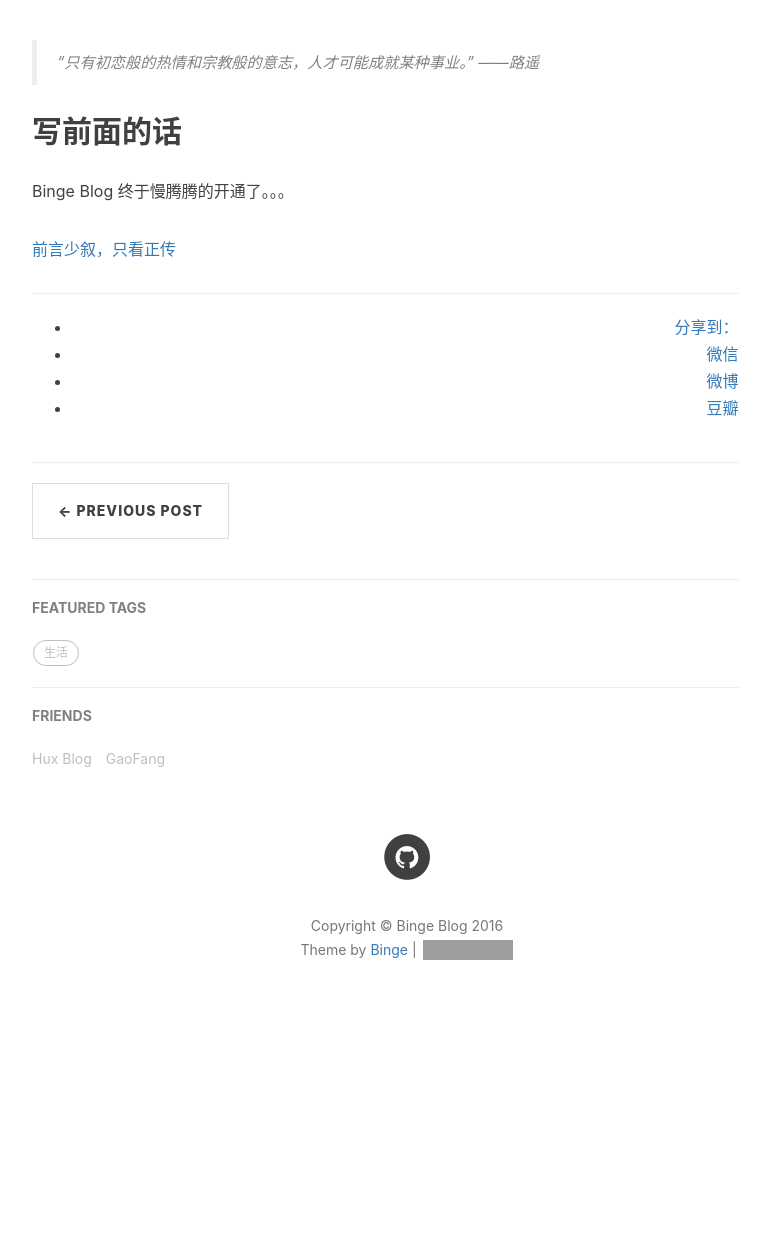
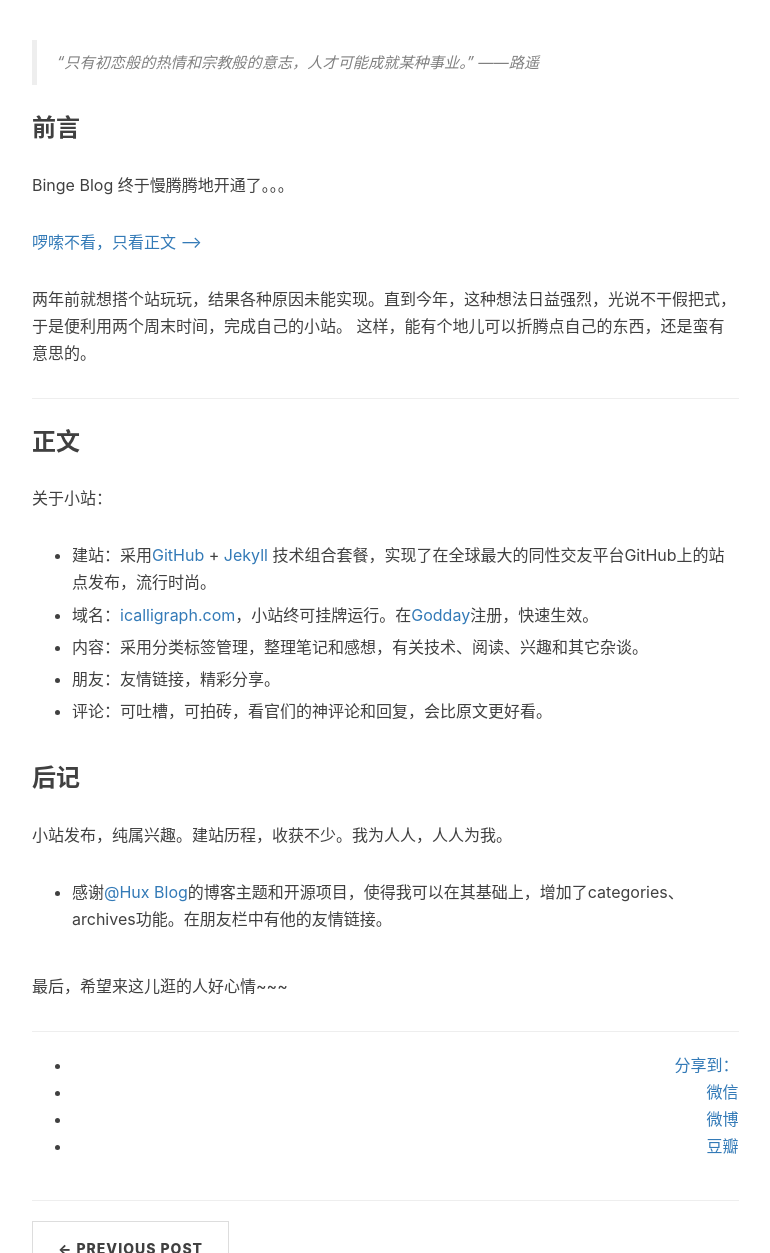
Before and after one commit to bingerambo/bingerambo_Jekyll_deploy, a Jekyll site: the page built from _posts/2016-07-09-hello-binge-blog.md, in a window 1280 px wide and 1400 px high, scrolled down 376 px. Shown: the part 147-1400 px from the top of the window, without its empty margins (233-1003 px from the left). Built offline with Jekyll 4.4.1, drawn with Linux system fonts in a browser that asks for light colours; nearby versions of some CDN libraries; comment, search, counter and statistics services are not loaded; before the commit the page ends 1577 px from its top, so only the background shows below that; grey boxes are pictures that could not be loaded.

Commit message:
modify blog

```diff
--- a/_posts/2016-07-09-hello-binge-blog.md
+++ b/_posts/2016-07-09-hello-binge-blog.md
@@ -1,7 +1,7 @@
 ---
 layout: post
 title:      "欢迎来到 Binge Blog"
-subtitle:   "开博了"
+subtitle:   "开博了,等你来"
 tags:
     - 生活
 date:       2016-07-09
@@ -14,8 +14,36 @@ bg-color: "linear-gradient(200deg, #7b888e, #0085a1)"
 >                                                   ——路遥
 
 
-## 写前面的话
+### 前言
 
-Binge Blog 终于慢腾腾的开通了。。。
+Binge Blog 终于慢腾腾地开通了。。。
 
-[前言少叙，只看正传 ](#build)
+[啰嗦不看，只看正文 ——>](#build)
+
+两年前就想搭个站玩玩，结果各种原因未能实现。直到今年，这种想法日益强烈，光说不干假把式，于是便利用两个周末时间，完成自己的小站。
+这样，能有个地儿可以折腾点自己的东西，还是蛮有意思的。
+
+<p id="build"></p>
+---
+
+### 正文
+
+关于小站：
+
+* 建站：采用[GitHub](https://github.com/) + [Jekyll](http://jekyllrb.com/) 技术组合套餐，实现了在全球最大的同性交友平台GitHub上的站点发布，流行时尚。
+
+* 域名：[icalligraph.com](http://icalligraph.com/)，小站终可挂牌运行。在[Godday](https://godaddy.com)注册，快速生效。
+
+* 内容：采用分类标签管理，整理笔记和感想，有关技术、阅读、兴趣和其它杂谈。
+
+* 朋友：友情链接，精彩分享。
+
+* 评论：可吐槽，可拍砖，看官们的神评论和回复，会比原文更好看。
+
+### 后记
+
+小站发布，纯属兴趣。建站历程，收获不少。我为人人，人人为我。
+
+* 感谢[@Hux Blog](http://huangxuan.me/)的博客主题和开源项目，使得我可以在其基础上，增加了categories、archives功能。在朋友栏中有他的友情链接。
+
+最后，希望来这儿逛的人好心情~~~
```
